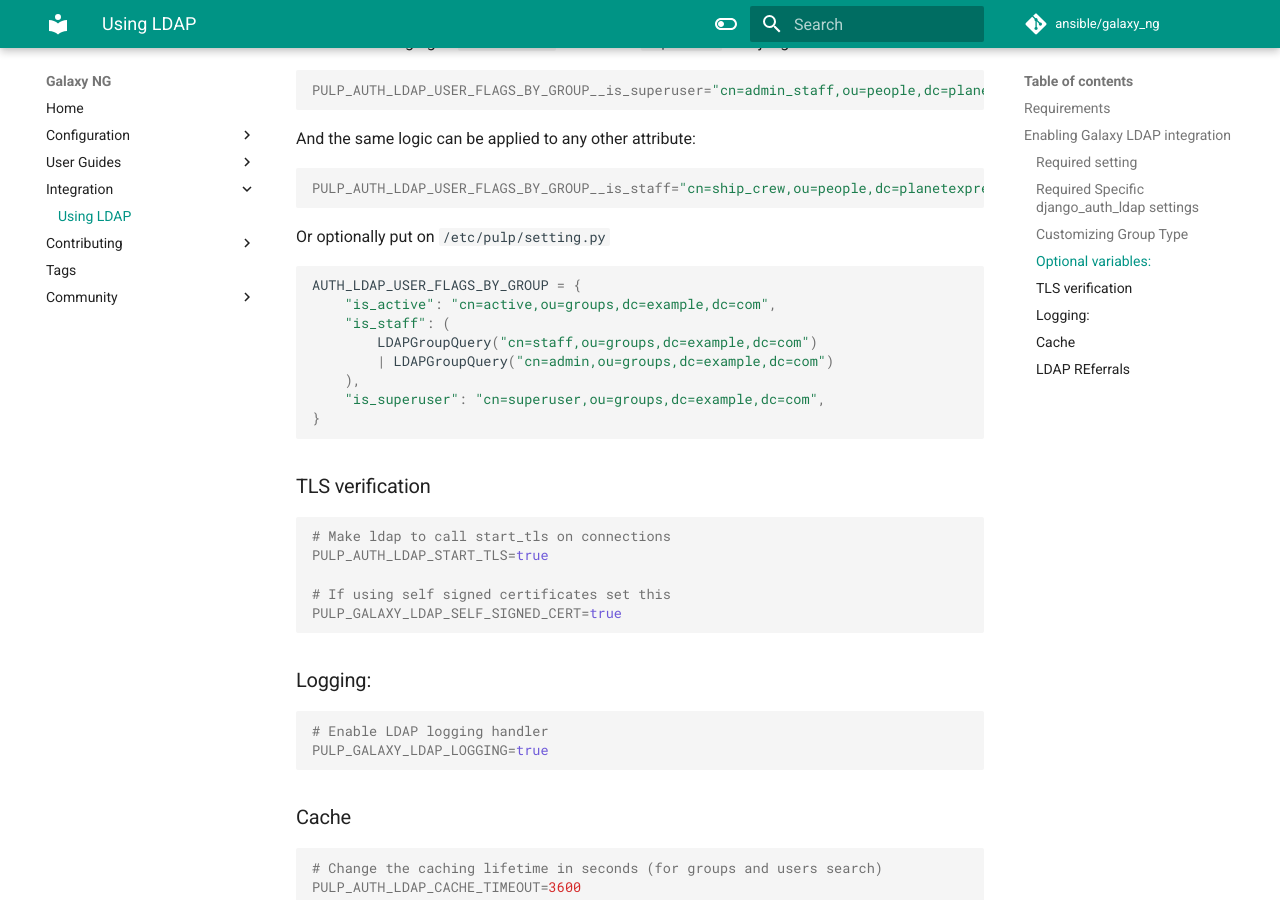
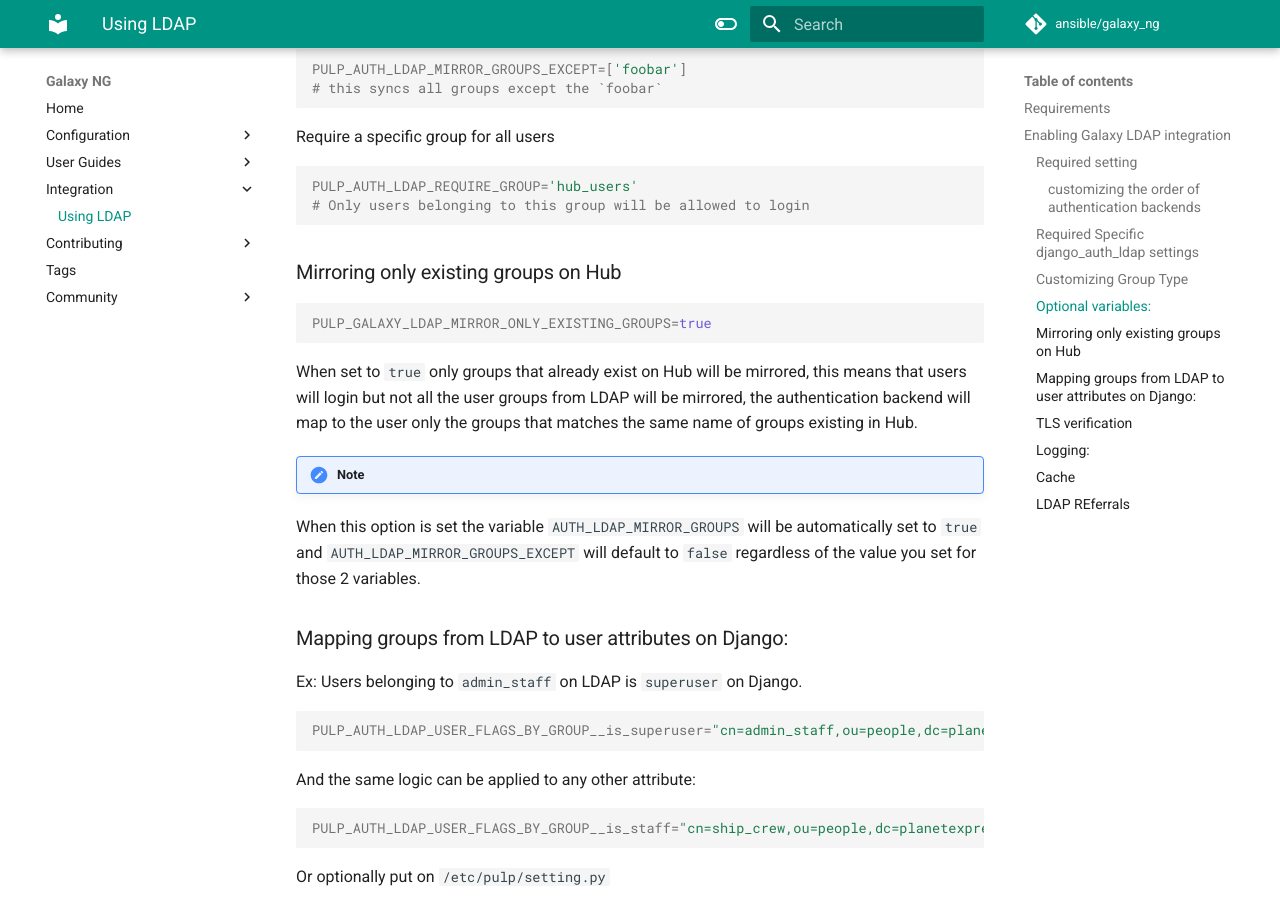
Before and after one commit to ansible/galaxy_ng, an MkDocs documentation site: the page built from docs/integration/ldap.md, in a window 1280 px wide and 900 px high, scrolled down 2868 px. Built offline with MkDocs 1.6.1 and Material for MkDocs 9.7.7, drawn with Linux system fonts in a browser that asks for light colours; comment, search, counter and statistics services are not loaded; some of the changed text lies outside the part shown.

````diff
--- a/docs/integration/ldap.md
+++ b/docs/integration/ldap.md
@@ -36,6 +36,8 @@ ldapsearch -H ldap://localhost:10389 -x -b "ou=people,dc=planetexpress,dc=com" -
 The following settings can be added to either `/etc/pulp/settings.py` or exported as environment
 variables prefixed with `PULP_`.
 
+!!! note
+    when using AAP Platform installer the variables are set under `automationhub_ldap` and `ldap_extra_settings` on the installer inventory file.
 
 Example using environment variables:
 
@@ -61,14 +63,33 @@ PULP_TOKEN_AUTH_DISABLED=true
 
 ### Required setting
 
-`django_auth_ldap` must be included as the first authentication backend, there is a preset called
+For `django_auth_ldap` to be included as the first authentication backend, there is a preset called
 `ldap`
 
 ```bash
 PULP_AUTHENTICATION_BACKEND_PRESET=ldap
 ```
 
-> You can set it to `custom` if you really want to override `PULP_AUTHENTICATION_BACKENDS` variable.
+#### customizing the order of authentication backends
+
+Set `PULP_AUTHENTICATION_BACKEND_PRESET` to `custom` if you really want to override `PULP_AUTHENTICATION_BACKENDS` variable, this might be useful if you need to change the order of evaluated backends.
+
+<details>
+<summary>Example</summary>
+
+
+```python
+AUTHENTICATION_BACKEND_PRESET='custom'
+# arrange the order
+AUTHENTICATION_BACKENDS=[
+  "django.contrib.auth.backends.ModelBackend",
+  "pulpcore.backends.ObjectRolePermissionBackend",
+  "galaxy_ng.app.auth.ldap.GalaxyLDAPBackend",
+]
+```
+
+</details>
+
 
 ### Required Specific django_auth_ldap settings
 
@@ -132,7 +153,23 @@ PULP_AUTH_LDAP_REQUIRE_GROUP='hub_users'
 # Only users belonging to this group will be allowed to login
 ```
 
-Mapping groups from LDAP to user attributes on Django:
+### Mirroring only existing groups on Hub
+
+```bash
+PULP_GALAXY_LDAP_MIRROR_ONLY_EXISTING_GROUPS=true
+```
+
+When set to `true` only groups that already exist on Hub will be mirrored,
+this means that users will login but not all the user groups from LDAP
+will be mirrored, the authentication backend will map to the user only
+the groups that matches the same name of groups existing in Hub.
+
+!!! note
+  When this option is set the variable `AUTH_LDAP_MIRROR_GROUPS` will
+  be automatically set to `true` and `AUTH_LDAP_MIRROR_GROUPS_EXCEPT` will default
+  to `false` regardless of the value you set for those 2 variables.
+
+### Mapping groups from LDAP to user attributes on Django:
 
 Ex: Users belonging to `admin_staff` on LDAP is `superuser` on Django.
 
--- a/mkdocs.yml
+++ b/mkdocs.yml
@@ -13,6 +13,7 @@ nav:
         - Managing user access: config/user_access.md
         - Enabling collection signing: config/collection_signing.md
         - Enabling Container signing: config/container_signing.md
+        - Feature Flags: config/featureflags.md
     - User Guides:
         - Installation: usage_guide/installation.md
         - Collections: usage_guide/collections.md
````
Also changed, not shown: docs/usage_guide/collections.md (+1 -1 lines), 8 other files.
